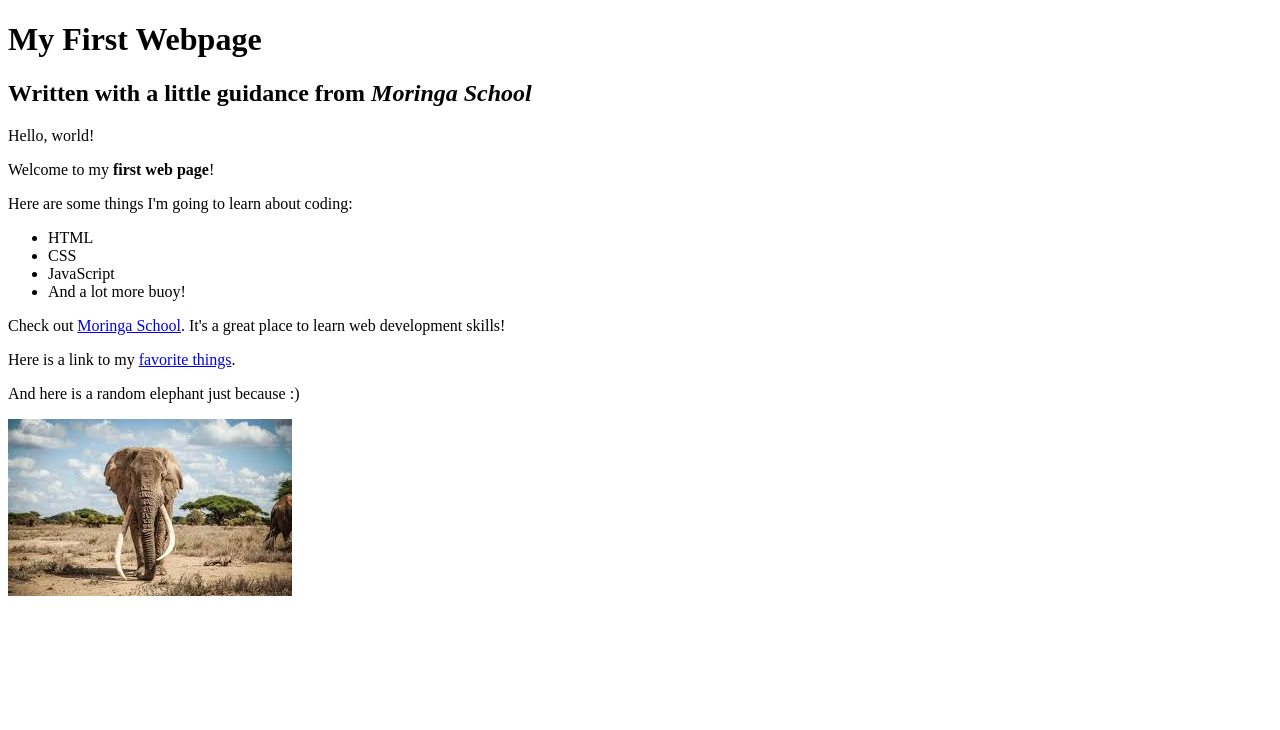
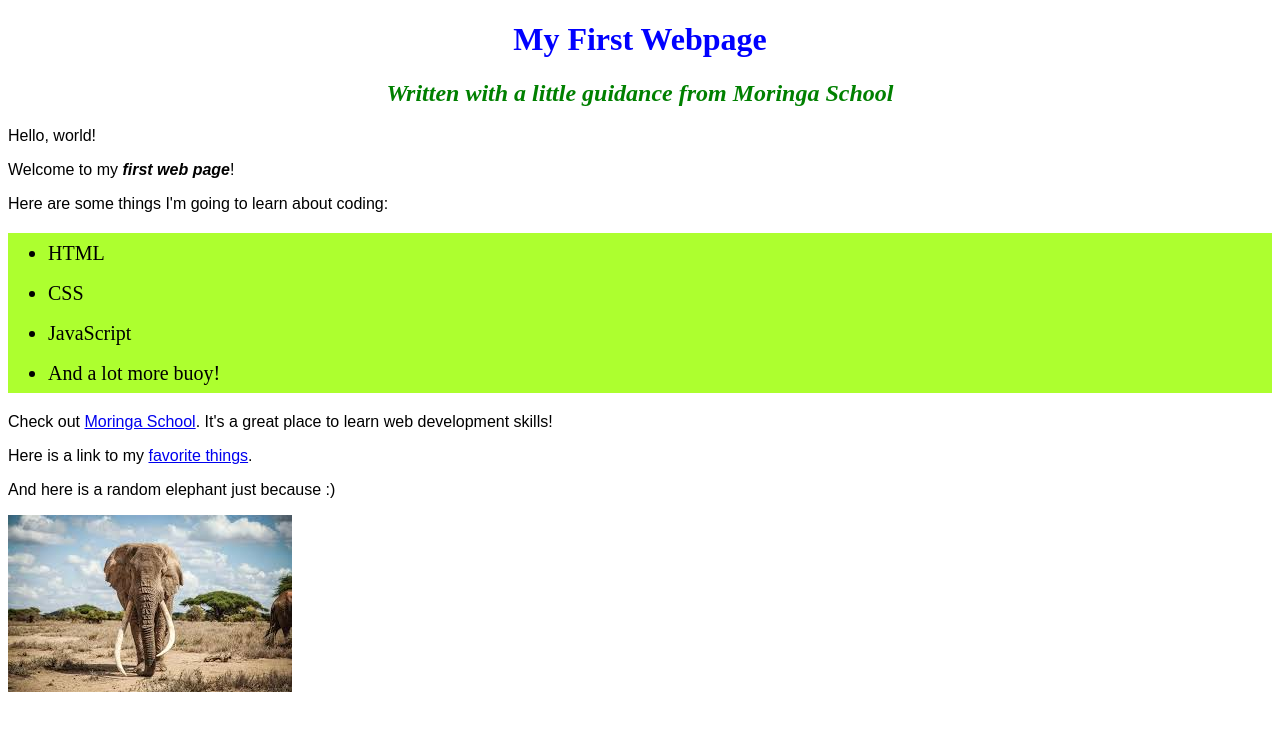
Before and after one commit to JohnKarima/my-first-webpage, a plain HTML site: page index.html in a window 1280 px wide. Drawn offline with Linux system fonts and the light colour scheme.

Commit message:
Change name of favourite-things.html to index.html. Added CSS.

```diff
--- /dev/null
+++ b/css/stylez.css
@@ -0,0 +1,36 @@
+h1 {
+  color: #0000ff;
+  text-align: center;
+}
+
+h2 {
+  color: green;
+  font-style: italic;
+  text-align: center;
+}
+
+p {
+  font-family: sans-serif;
+}
+
+ul {
+  line-height: 40px;
+  background-color: greenyellow;
+  font-family: 'Times New Roman', Times, serif;
+  font-size: 20px;
+
+}
+
+ol {
+  line-height: 60px;
+  background-color: hotpink;
+  font-size: 25px;
+}
+
+strong {
+  font-style: italic;
+}
+
+em {
+  font-weight: bolder;
+}
--- a/my-first-webpage.html
+++ b/index.html
@@ -2,6 +2,7 @@
 <html>
   <head>
     <title>My First Webpage!</title>
+    <link href="css/stylez.css" rel="stylesheet" type="text/css">
   </head>
   <body>
     <h1>My First Webpage</h1>
```
Also changed, not shown: my-favourite-things.html (+1 -0 lines).
